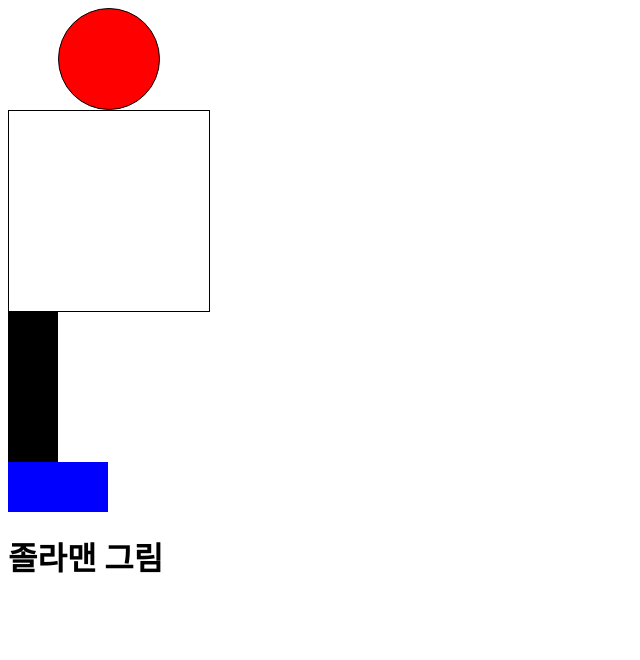
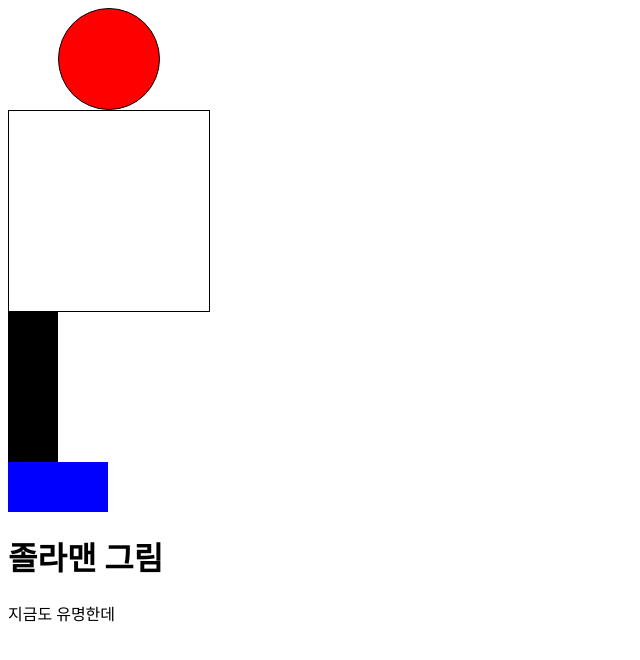
Before and after one commit to parkhanseong/draw-man, a plain HTML site: page index.html in a window 1280 px wide. Shown: the whole page, without its empty margins (0-640 px from the left). Drawn offline with Linux system fonts and the light colour scheme.

Commit message:
HTML: add desc

```diff
--- a/index.html
+++ b/index.html
@@ -38,6 +38,7 @@
 <div class="shoe"></div>
 
     <h1>졸라맨 그림</h1>
+    <p>지금도 유명한데</p>
 
 </body>
 </html>
```
